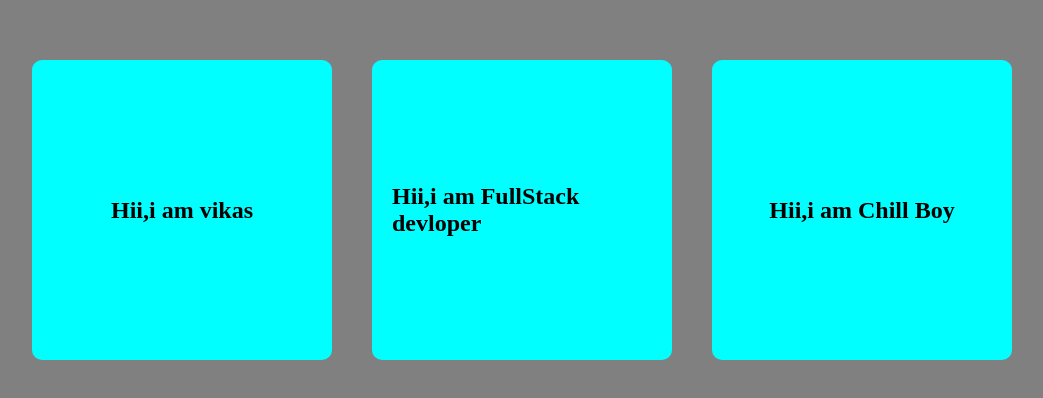
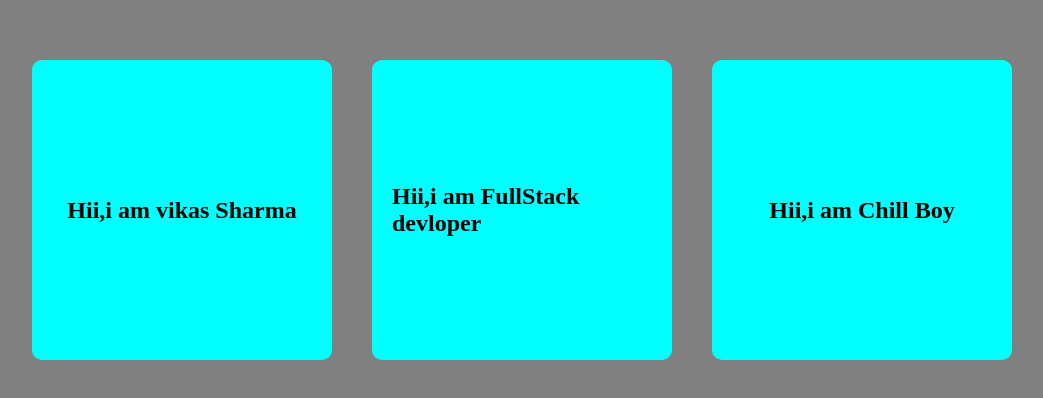
Before and after one commit to Vikassharma9090/newGithub, a plain HTML site: page index.html in a window 1280 px wide. Shown: the part 190-588 px from the top of the page, without its empty margins (118-1161 px from the left). Drawn offline with Linux system fonts and the light colour scheme.

Commit message:
name change

```diff
--- a/index.html
+++ b/index.html
@@ -42,14 +42,14 @@
   <body>
     <section class="container">
       <div class="child">
-        <h1>Hii,i am vikas</h1>
+        <h1>Hii,i am vikas Sharma </h1>
       </div>
       <div class="child">
         <h1>Hii,i am FullStack devloper</h1>
       </div>
       <div class="child">
         <h1>Hii,i am  Chill Boy</h1>
-        <!-- <p>https://trusting-shannon-da634e.netlify.app/</p> -->
+        <!-- <p>https://trusting-shannon-da634e.netlify.app/   or    git push -u origin main</p> -->
       </div>
     </section>
   </body>
```
